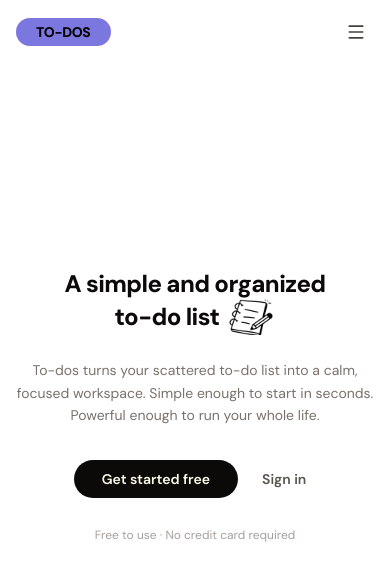
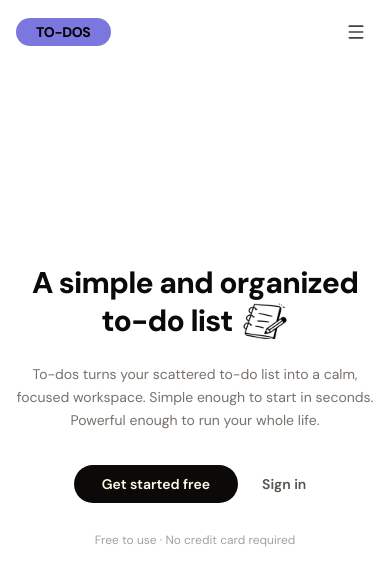
Before and after one commit to Josephixix/to-dos-list, a Next.js app: page / in a window 390 px wide. Shown: the top 582 px of the page. Built offline with nearby package versions, Linux system fonts and the light colour scheme; no server answers.

Commit message:
Update page.tsx

```diff
--- a/src/app/page.tsx
+++ b/src/app/page.tsx
@@ -55,7 +55,7 @@ export default async function Home() {
       <section className="flex flex-col items-center text-center gap-6 max-w-2xl mx-auto z-10 ">
 
         {/* Headline */}
-        <h1 className="font-extrabold tracking-tight text-2xl md:text-5xl lg:text-6xl text-stone-950 leading-tight">
+        <h1 className="font-extrabold tracking-tight text-3xl md:text-5xl lg:text-6xl text-stone-950 leading-tight">
           A simple and organized <br />
           to-do{" "}
           <span className="inline-flex items-center gap-2">
```
